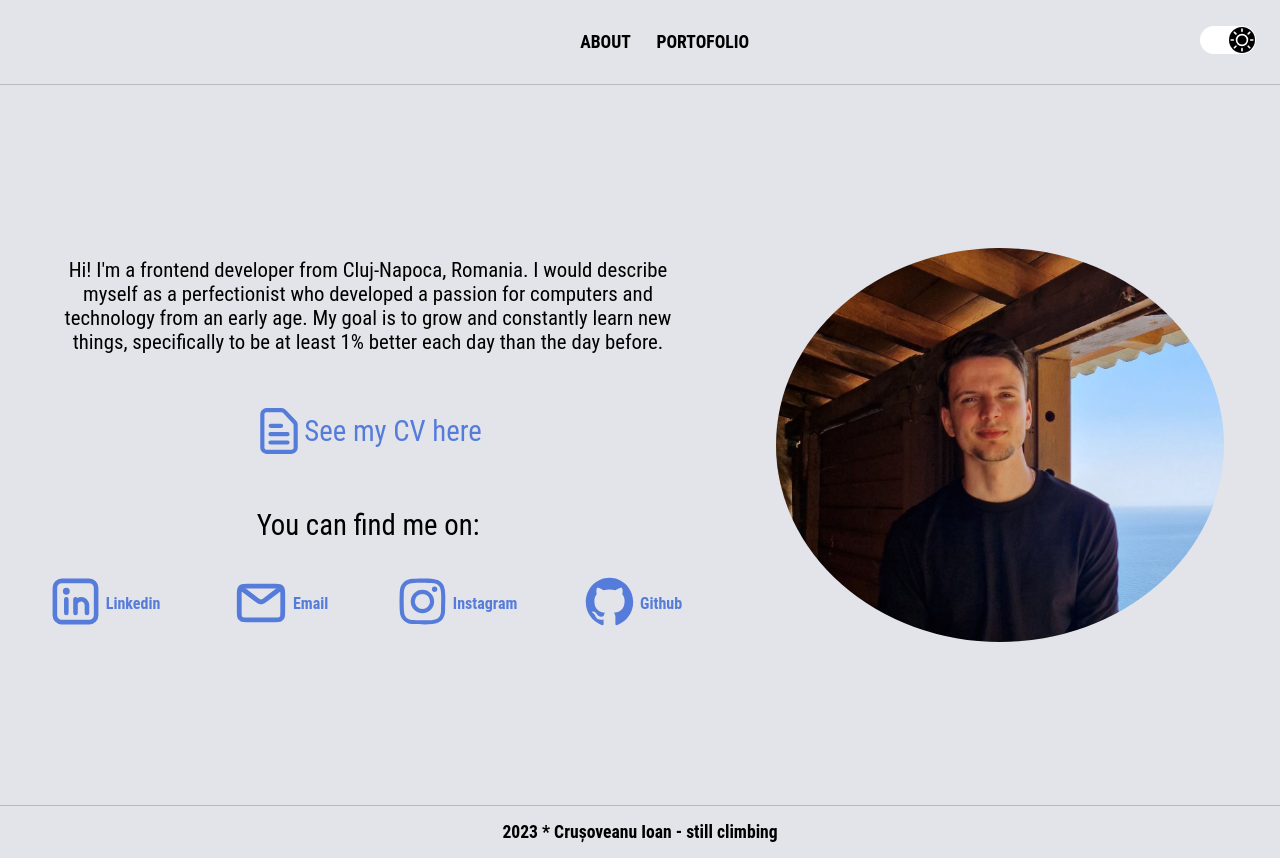
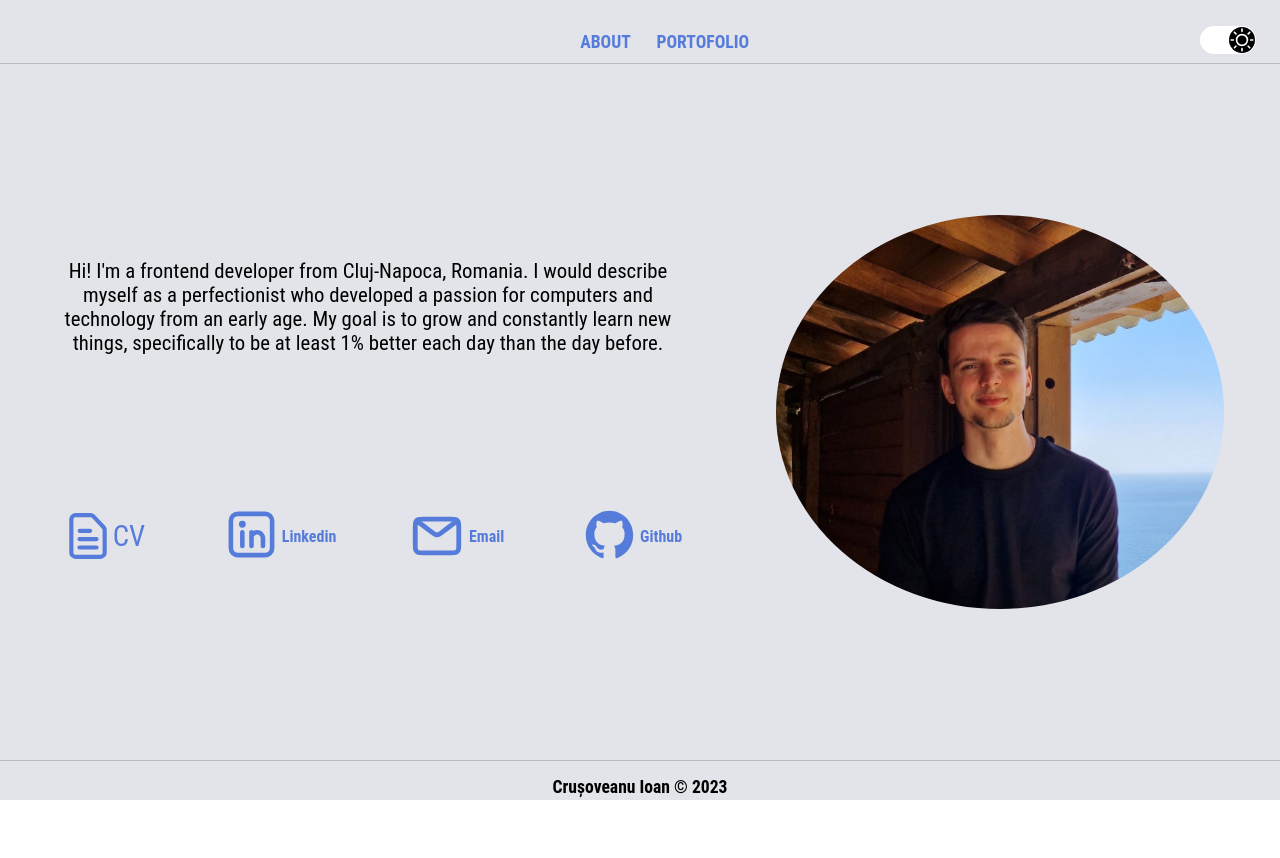
Before and after one commit to ioancruso/portfolio, a Next.js app: page / in a window 1280 px wide. After the commit the page ends 800 px from the top, so only its background shows below. Built offline with nearby package versions, Linux system fonts and the light colour scheme.

Commit message:
some minor updates

```diff
--- a/components/content/AboutMe.js
+++ b/components/content/AboutMe.js
@@ -4,7 +4,6 @@ import { useState } from 'react';
 
 import GitHub from '../../svgs/github'
 import Linkedin from '../../svgs/linkedin'
-import Instagram from '../../svgs/instagram';
 import CV from '../../svgs/cv';
 import Email from '../../svgs/email';
 
@@ -16,7 +15,7 @@ function AboutMe() {
 
     const [imageLoaded, setImageLoaded] = useState(false);
 
-    const { description, email, github, instagram, linkedin } = data;
+    const { description, email, github, linkedin } = data;
 
     const handleImageLoad = () => {
         setImageLoaded(true);
@@ -36,15 +35,13 @@ function AboutMe() {
                 <div className={styles.description}>
                     {description}
                 </div>
-                <a href='/CV.pdf' target="_blank" className={styles.cv}>
-                    <CV/>
-                    <span>See my CV here</span>
-                </a>
                 <div className={styles.socials}>
-                    <div className={styles.title}>
-                        You can find me on:
-                    </div>
+
                     <div className={styles.list}>
+                        <a href='/CV.pdf' target="_blank" className={styles.cv}>
+                            <CV/>
+                            <span>CV</span>
+                        </a>
                         <a href={linkedin} target="_blank" className={styles.socialsButton}>
                             <Linkedin width={55} height={55}/>
                             <div className={styles.socialName}>
@@ -55,12 +52,6 @@ function AboutMe() {
                             <Email width={58} height={58}/>
                             <div className={styles.socialName}>
                                 Email
-                            </div>
-                        </a>
-                        <a href={instagram} target="_blank" className={styles.socialsButton}>
-                            <Instagram width={55} height={55}/>
-                            <div className={styles.socialName}>
-                                Instagram
                             </div>
                         </a>
                         <a href={github} target="_blank" className={styles.socialsButton}>
--- a/components/content/ProjectCard.js
+++ b/components/content/ProjectCard.js
@@ -60,7 +60,7 @@ function ProjectCard(props) {
                     </div>
                     <a href={about.demo} target="_blank" className={`${styles.category} ${styles.link}`}>
                         <Demo width={50} height={50}/>
-                        <div>Live Demo</div>
+                        <div>Demo</div>
                     </a>
                     <a href={about.repository} target="_blank" className={`${styles.category} ${styles.link}`}>
                         <Github width={50} height={50}/>
@@ -69,7 +69,9 @@ function ProjectCard(props) {
                 </div>
             </div>
             <div className={styles.about}>
-                {description}
+                {description.split("/").map((item, index) => (
+                    <li key={index}>{item}</li>
+                ))}
             </div>
         </div>
     </>
--- a/data/about.json
+++ b/data/about.json
@@ -3,7 +3,6 @@
     "description": "Hi! I'm a frontend developer from Cluj-Napoca, Romania. I would describe myself as a perfectionist who developed a passion for computers and technology from an early age. My goal is to grow and constantly learn new things, specifically to be at least 1% better each day than the day before.",
     "email": "ionut.cruso@gmail.com",
     "github": "https://github.com/ioancruso",
-    "instagram": "https://www.instagram.com/ioan.cruso/",
     "linkedin": "https://www.linkedin.com/in/ioan-crusoveanu/",
-    "footer": "still climbing"
+    "footer": "2023"
 }
--- a/data/projects.json
+++ b/data/projects.json
@@ -2,7 +2,7 @@
     {
       "id": 1,
       "name": "Full Stack NextJs Application - Dictionary",
-      "description": "A full-stack web application developed using the powerful Next.js framework. It serves as a dictionary, presenting expressions used daily in informal discussions, along with their meanings. The frontend, crafted with React.js, ensures a highly interactive and responsive user interface, while the layout and aesthetics are handled by SCSS for a modern look and feel. A user-friendly 'Dark Mode' toggle is also integrated, catering to preferences for a more eye-comfortable viewing experience. The back end and authentication aspects leverage Supabase, an open-source Firebase alternative, for streamlined user authentication and efficient database operations. Notable features include the ability for registered users to add expressions and a like/dislike system for engagement. To experience the application's functionality and user interface firsthand, please click the 'Live Demo' button, and for those interested in the source code, it can be found on GitHub via the 'Repository' button.",
+      "description": "Developed using Next.js and React.js, acting as an interactive dictionary for informal expressions./ Employed SCSS for a modern UI design with a Dark Mode feature, enhancing user experience./Utilized Supabase for efficient backend operations including user authentication and database management./ Enabled registered users to contribute by adding expressions and interacting via a like-dislike system.",
       "photos": {
         "dark": "/demos/dictionary/darkmode3.png",
         "light": "/demos/dictionary/lightmode3.png"
@@ -16,7 +16,7 @@
     {
       "id": 2,
       "name": "Next Js Application - Portofolio",
-      "description": "A frontend application developed using React.js and SCSS. It offers an extensive overview of the developer's skills and project history. The 'About' page includes a photograph, a brief introduction, a downloadable CV, and links to various social media platforms, presenting a rounded view of the developer's professional identity. A nice feature is the 'Dark Mode' toggle, catering to user preference for a more eye-friendly viewing experience. The 'Projects' page showcases an array of projects, each annotated with the technologies used, a concise description, and links to both live demos and GitHub repositories. To experience the application's functionality and user interface firsthand, please click the 'Live Demo' button, and for those interested in the source code, it can be found on GitHub via the 'Repository' button.",
+      "description": "Developed using React.js and SCSS to showcase the developer’s profile and portfolio./Included an ’About’ page with a photograph, introduction, downloadable CV, and social media links for a comprehensive professional profile./Integrated a user-friendly ’Dark Mode’ toggle for a more comfortable viewing experience/Featured a ’Portfolio’ page displaying an array of projects, each with its utilized technologies, description, and links to livedemos and GitHub repositories.",
       "photos": {
         "dark": "/demos/portofolio/darkmode.png",
         "light": "/demos/portofolio/lightmode.png"
--- a/sections/Footer.js
+++ b/sections/Footer.js
@@ -8,7 +8,7 @@ function Footer() {
 
     return <>
         <div className={styles.footer}>
-            <div>2023 * {name} - {footer}</div>
+            <div>{name} © {footer}</div>
         </div>
     </>
 }
--- a/styles/base.css
+++ b/styles/base.css
@@ -41,14 +41,14 @@ html, body{
 body {
     background-color: var(--primary-color);
     color: var(--text-color);
-    -webkit-transition: background-color 300ms linear, color 1s linear;
-    -moz-transition: background-color 300ms linear, color 1s linear;
-    -o-transition: background-color 300ms linear, color 1s linear;
-    -ms-transition: background-color 300ms linear, color 1s linear;
-    transition: background-color 300ms linear, color 1s linear;
+    -webkit-transition: background-color 300ms linear, color 0.5s linear;
+    -moz-transition: background-color 300ms linear, color 0.5s linear;
+    -o-transition: background-color 300ms linear, color 0.5s linear;
+    -ms-transition: background-color 300ms linear, color 0.5s linear;
+    transition: background-color 300ms linear, color 0.5s linear;
 }
 #__next {
     display: grid;
-    min-height: 100vh;
+    grid-template-rows: 8vh min-content 5vh;
     background-color: var(--secondary-color);
 }
--- a/styles/content/components/projectcard.module.scss
+++ b/styles/content/components/projectcard.module.scss
@@ -61,13 +61,16 @@
     grid-column: 1/2;
     margin-block: auto;
     display: flex;
-    flex-direction: column;
+    flex-direction: row;
+    gap: 2rem;
     grid-template-rows: 1fr 1fr;
     grid-template-columns: 1fr 1fr;
     margin-inline: auto;
     @media screen and (min-width: 1136px) {
         grid-row: 1/2;
         grid-column: 2/3;
+        flex-direction: column;
+        gap: 1rem;
         margin-inline: unset;
         grid-template-rows: 1fr 1fr 1fr;
         grid-template-columns: 1fr;
@@ -76,12 +79,11 @@
 .about {
     grid-row: 3/4;
     font-size: 1.3rem;
-    margin-block-start: 1.5em;
-    margin-inline: 1.5rem;
-    margin-block-end: 1.5rem;
-    text-align: center;
+    padding-block: 1.5em;
+    padding-inline: 1.5rem;
+    text-align: left;
     @media screen and (min-width: 1136px) {
-        margin-inline: 5rem;
+        margin-inline: 5.5rem;
     }
 }
 .category {
--- a/styles/content/content.module.scss
+++ b/styles/content/content.module.scss
@@ -3,7 +3,7 @@
     place-items: center;
     background-color: var(--secondary-color);
     transition: background-color 0.5s ease;
-    min-height: 90vh;
+    min-height: 87vh;
     @media screen and (min-width: 800px) {
         grid-template-rows: 1fr;
     }
--- a/styles/footer/footer.module.scss
+++ b/styles/footer/footer.module.scss
@@ -2,7 +2,6 @@
     background-color: var(--secondary-color);
     transition: background-color 0.5s ease;
     border-block-start: 1px solid var(--fourth-color);
-    min-height: 5vh;
     text-align: center;
     font-size: 1.1rem;
     font-weight: bold;
--- a/styles/header/components/navbar.module.scss
+++ b/styles/header/components/navbar.module.scss
@@ -21,9 +21,9 @@
             cursor: pointer;
             font-weight: bold;
             font-size: 1.1rem;
-            color: var(--text-color);
+            color: var(--button-color);
             &:hover {
-                color: var(--clickable-color);
+                color: var(--button-color-hover);
                 border-block-end: 0.1rem solid var(--fourth-color);
             }
             @media screen and (min-width: 800px) {
--- a/styles/header/header.module.scss
+++ b/styles/header/header.module.scss
@@ -4,5 +4,4 @@
     background-color: var(--secondary-color);
     transition: background-color 0.5s ease;
     border-block-end: 1px solid var(--fourth-color);
-    min-height: 5vh;
 }
--- a/svgs/instagram.js
+++ /dev/null
@@ -1,21 +0,0 @@
-import styles from '../styles/content/components/aboutme.module.scss'
-
-const Instagram = (props) => (
-    <svg
-        xmlns="http://www.w3.org/2000/svg"
-        width={60}
-        height={60}
-        viewBox="-2 -2 24 24"
-        {...props}
-    >
-        <g>
-            <path
-                className={styles.svgColorFill}
-                fillRule="evenodd"
-                d="M289.87 7279.123c-1.628.073-3.04.471-4.179 1.606-1.143 1.14-1.536 2.557-1.61 4.168-.045 1.005-.313 8.601.463 10.593a5.04 5.04 0 0 0 2.91 2.903c.634.246 1.356.412 2.416.461 8.86.401 12.145.183 13.53-3.364.246-.631.415-1.353.462-2.41.405-8.883-.066-10.809-1.61-12.351-1.225-1.222-2.666-2.054-12.382-1.606m.081 17.944c-.97-.043-1.496-.205-1.848-.341a3.255 3.255 0 0 1-1.888-1.883c-.591-1.514-.395-8.703-.342-9.866.051-1.14.282-2.18 1.086-2.985.995-.992 2.28-1.479 11.034-1.084 1.142.052 2.186.282 2.992 1.084.995.993 1.489 2.288 1.087 11.008-.044.968-.206 1.493-.342 1.843-.901 2.308-2.973 2.628-11.779 2.224m8.139-13.377c0 .657.534 1.19 1.194 1.19.66 0 1.195-.533 1.195-1.19a1.194 1.194 0 0 0-2.39 0m-9.226 5.298a5.103 5.103 0 0 0 5.11 5.097 5.103 5.103 0 0 0 5.109-5.097 5.102 5.102 0 0 0-5.11-5.096 5.102 5.102 0 0 0-5.11 5.096m1.794 0a3.313 3.313 0 0 1 3.316-3.308 3.313 3.313 0 0 1 3.317 3.308 3.313 3.313 0 0 1-3.317 3.31 3.313 3.313 0 0 1-3.316-3.31"
-                transform="translate(-284 -7279)"
-            />
-        </g>
-    </svg>
-)
-export default Instagram
```
